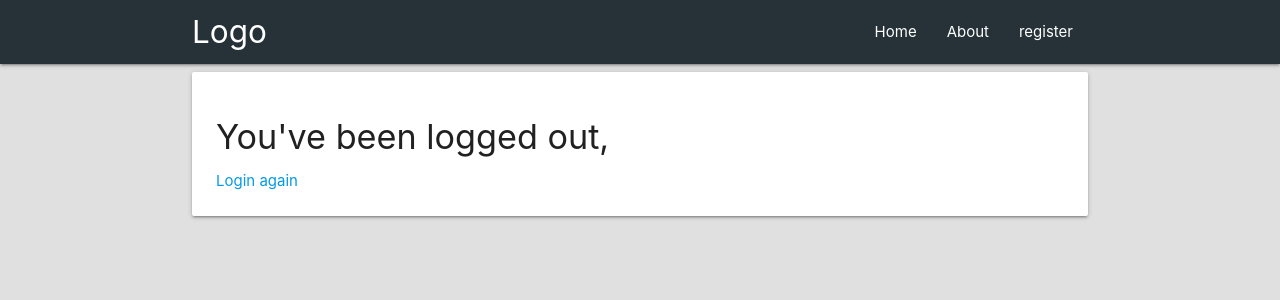
After one commit to kenmugy/blog-app, a Django app: template users/templates/users/logout.html in a window 1280 px wide. The commit adds this page. Shown: the top 300 px of the page. Run offline with Django 3.2, Linux system fonts and the light colour scheme; the template is opened without the code that fills it: most values are stand-ins (such as "Sample title", 1, 10 or a date in 2020).

Commit message:
Add Login and Logout views

```diff
--- a/blog/templates/blog/base.html
+++ b/blog/templates/blog/base.html
@@ -23,6 +23,9 @@
         <ul class="right hide-on-med-and-down">
           <li><a href="{% url 'home' %}">Home</a></li>
           <li><a href="{% url 'about' %}">About</a></li>
+          <li>
+            <a href="{% url 'register' %}">register</a>
+          </li>
         </ul>
       </div>
     </nav>
--- a/blogapp/settings.py
+++ b/blogapp/settings.py
@@ -122,8 +122,8 @@ USE_TZ = True
 
 STATIC_URL = '/static/'
 
-LOGIN_URL = ''
+LOGIN_URL = 'login'
 
-LOGIN_REDIRECT_URL = ''
+LOGIN_REDIRECT_URL = 'home'
 
 # CRISPY_TEMPLATE_PACK = 'materialize'
--- a/blogapp/urls.py
+++ b/blogapp/urls.py
@@ -15,9 +15,12 @@ Including another URLconf
 """
 from django.contrib import admin
 from django.urls import path, include
+from django.contrib.auth.views import LoginView, LogoutView
 
 urlpatterns = [
     path('admin/', admin.site.urls),
+    path('login/', LoginView.as_view(template_name='users/login.html'), name='login'),
+    path('logout/', LogoutView.as_view(), name='logout'),
     path('blog/', include('blog.urls')),
     path('blog/', include('users.urls'))
 ]
--- /dev/null
+++ b/users/templates/users/logout.html
@@ -0,0 +1,8 @@
+{% extends 'blog/base.html' %} {% block content %}
+<div class="container">
+  <div class="card-panel">
+    <h4>You've been logged out,</h4>
+    <span><a href="{% url 'login' %}">Login again</a></span>
+  </div>
+</div>
+{% endblock content %}
--- a/users/urls.py
+++ b/users/urls.py
@@ -1,7 +1,6 @@
 from django.urls import path
-from .views import register, login
+from .views import register
 
 urlpatterns = [
-    path('register/', register, name='register'),
-    path('login/', login, name='login')
+    path('register/', register, name='register')
 ]
--- a/users/views.py
+++ b/users/views.py
@@ -9,7 +9,7 @@ def register(request):
         if form.is_valid():
             username = form.cleaned_data.get('username')
             success(request, f'Account created for {username}')
-            # form.save()
+            form.save()
             return redirect('home')
 
     return render(request,'users/register.html', {'form': form, 'title': 'Register' } )
```
Also changed, not shown: users/templates/users/login.html (+9 -1 lines), users/templates/users/register.html (+5 -4 lines).
